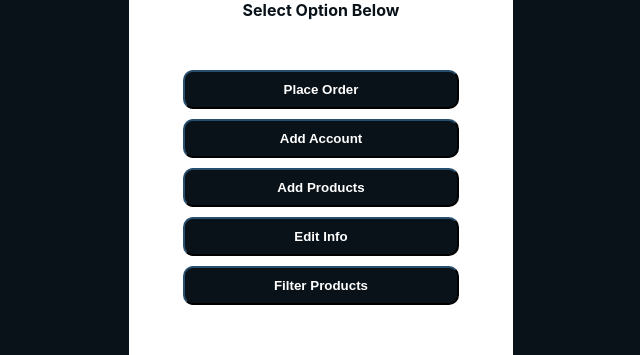
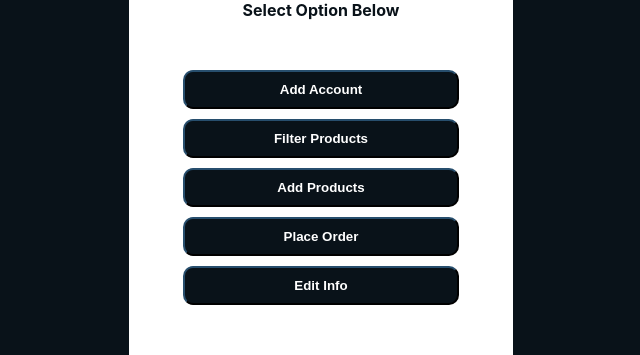
Before and after one commit to andimalfresh/ultimaUmbrella-FrontEnd-React, a React (Create React App) app: page /mainpage in a window 1280 px wide. Shown: the part 126-481 px from the top of the page, without its empty margins (319-959 px from the left). Built offline with nearby package versions, Linux system fonts and the light colour scheme; no server answers.

Commit message:
changed order of Main page

```diff
--- a/src/components/Mainpage.js
+++ b/src/components/Mainpage.js
@@ -8,11 +8,12 @@ return (
             Select Option Below
         <div className="contentDiv">
             <div className="buttonRow">
+                <Link to={"/addaccount"}><button>Add Account</button></Link>
+                <Link to={"/filterproducts"}><button>Filter Products</button></Link>
+                <Link to={"/addproducts"}><button>Add Products</button></Link>
                 <Link to={"/orderform"}><button>Place Order</button></Link>
-                <Link to={"/addaccount"}><button>Add Account</button></Link>
-                <Link to={"/addproducts"}><button>Add Products</button></Link>
                 <Link to={"/signup"}><button>Edit Info</button></Link>
-                <Link to={"/filterproducts"}><button>Filter Products</button></Link>
+
             </div>
         </div>
     </div>
```
